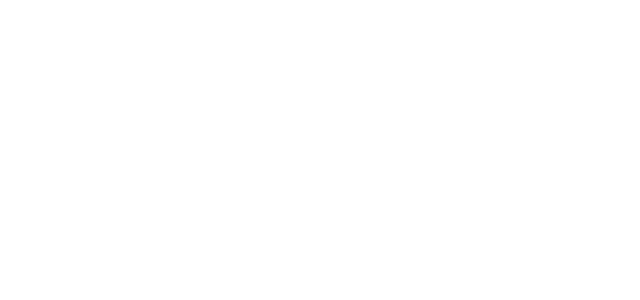
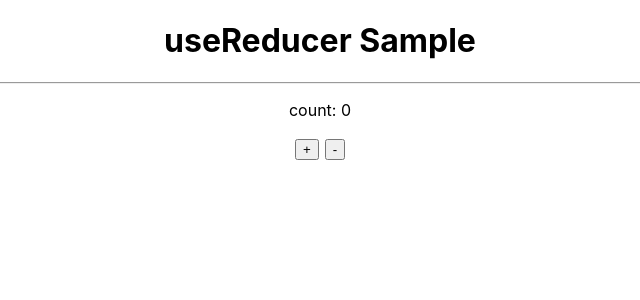
Before and after one commit to w8f/react-training, a React (Create React App) app in the folder front/: page /useReducerSample in a window 1280 px wide. Before the commit this address had no page. Shown: the top 300 px of the page, without its empty margins (320-960 px from the left). Built offline with nearby package versions, Linux system fonts and the light colour scheme.

Commit message:
add: useReducer sample

```diff
--- a/front/src/App.tsx
+++ b/front/src/App.tsx
@@ -6,6 +6,8 @@
 import UseContextSample from "./component/useContext/UseContextSample";
 import UseContextSampleWithState from "./component/useContext/UseContextSampleWithState";
 import UseContextSampleWithCustomHook from "./component/useContext/UseContextSampleWithCustomHook";
+import UseReducerSample from "./component/useReducer/UseReducerSample";
+
 function App() {
   return (
     <div className="App">
@@ -18,13 +20,14 @@
             <Route path="/useRefSample" element={<UseRefSample />} />
             <Route path="/UseContextSample" element={<UseContextSample />} />
             <Route
-              path="/UseContextSampleWithState"
+              path="/useContextSampleWithState"
               element={<UseContextSampleWithState />}
             />
             <Route
-              path="/UseContextSampleWithCustomHook"
+              path="/useContextSampleWithCustomHook"
               element={<UseContextSampleWithCustomHook />}
             />
+            <Route path="/useReducerSample" element={<UseReducerSample />} />
           </Routes>
         </div>
       </Router>
--- /dev/null
+++ b/front/src/component/useReducer/UseReducerSample.tsx
@@ -0,0 +1,55 @@
+import { VFC, useReducer } from "react";
+
+type State = {
+  count: number;
+};
+
+type ActionType = {
+  type: "increment" | "decrement";
+};
+
+const UseReducerSample: VFC = () => {
+  const initialState = { count: 0 };
+
+  // reducer関数を定義する。
+  // actionごとにstateに対する処理を記載
+  const reducer = (state: State, action: ActionType) => {
+    switch (action.type) {
+      case "increment":
+        return { count: state.count + 1 };
+      case "decrement":
+        return { count: state.count - 1 };
+      default:
+        throw new Error();
+    }
+  };
+
+  // useReducerを呼び出す。
+  // 第一引数にreducer関数、第二引数に初期値のステートを指定する。
+  const [state, dispatch] = useReducer(reducer, initialState);
+  return (
+    <div style={{ textAlign: "center" }}>
+      <h1>useReducer Sample</h1>
+      <hr />
+      <p>count: {state.count}</p>
+      <button
+        style={{ margin: 3 }}
+        onClick={() => {
+          dispatch({ type: "increment" });
+        }}
+      >
+        +
+      </button>
+      <button
+        style={{ margin: 3 }}
+        onClick={() => {
+          dispatch({ type: "decrement" });
+        }}
+      >
+        -
+      </button>
+    </div>
+  );
+};
+
+export default UseReducerSample;
```
Also changed, not shown: front/src/component/useReducer/README.md (added).
